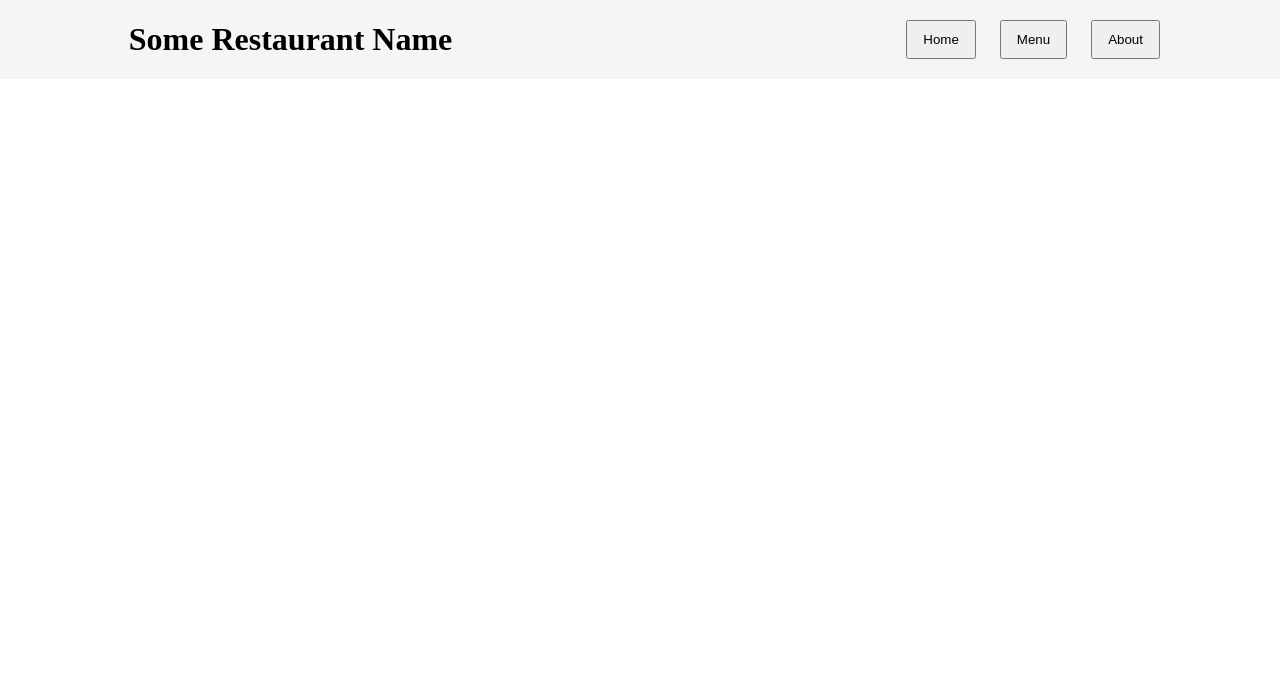
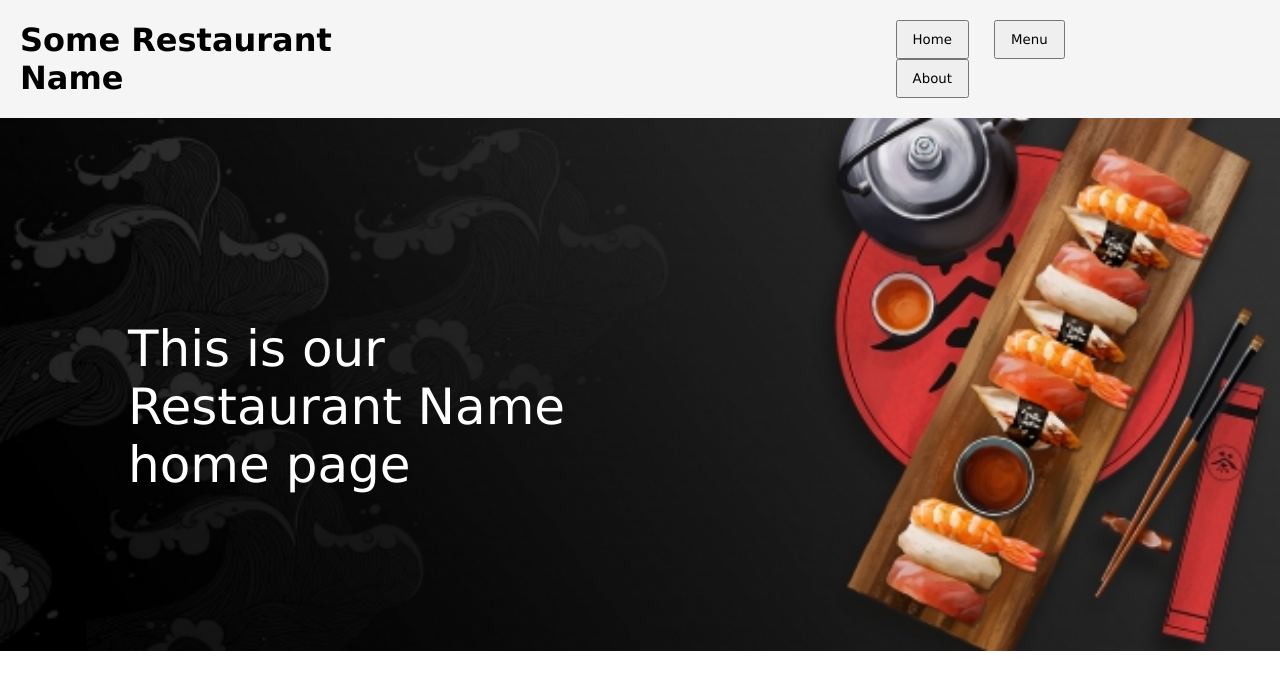
Before and after one commit to sstarrk/restaurant-page, a website built with webpack: page src/template.html in a window 1280 px wide. Built offline with nearby package versions, Linux system fonts and the light colour scheme.

Commit message:
made template for home page

```diff
--- a/src/styles.css
+++ b/src/styles.css
@@ -1,5 +1,6 @@
 * {
     margin: 0;
+    font-family: Verdana, Geneva, Tahoma, sans-serif;
 }
 
 header {
@@ -19,3 +20,17 @@ button {
     margin-left: 20px;
     padding: 10px 15px;
 }
+
+img {
+    width: 100%;
+    position: relative;
+}
+
+.text {
+    position: absolute;
+    top: 40%;
+    color: white;
+    left: 10%;
+    font-size: 50px;
+    width: 40%;
+}
--- a/src/template.html
+++ b/src/template.html
@@ -14,6 +14,9 @@
             <button>About</button>
         </nav>
     </header>
-    <div id="content"></div>
+    <div id="content">
+        <img src="./background.jpg" alt="background">
+        <p class="text">This is our Restaurant Name home page</p>
+    </div>
 </body>
 </html>
```
